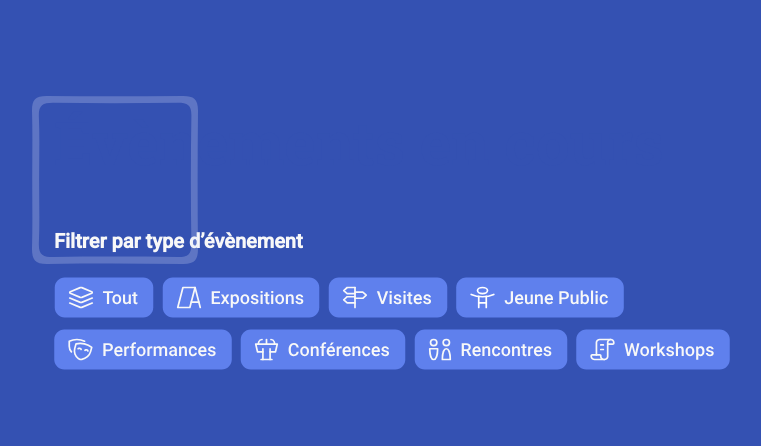
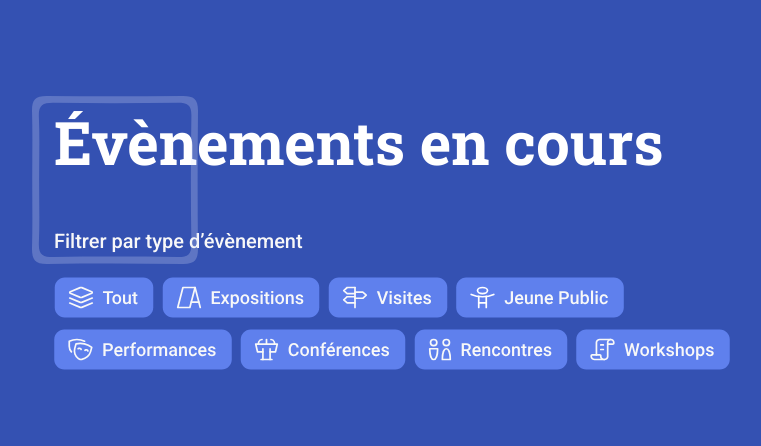
Before and after one commit to studio-beauvoir/jekyll-capc, a Jekyll site: the page built from home.html, in a window 1280 px wide and 1400 px high, scrolled down 1115 px. Shown: the part 149-595 px from the top of the window, without its empty margins (96-857 px from the left). Built offline with Jekyll 4.4.1, drawn with Linux system fonts in a browser that asks for light colours.

Commit message:
début de modification d'un composant

```diff
--- a/_includes/sections/en-cours.html
+++ b/_includes/sections/en-cours.html
@@ -1,4 +1,4 @@
-<section class="event_blue">
+<section id="en-cours" class="event_blue">
     <div class="event_blue_text">
         <section class="en_cours">
             <h2 class="en_cours_title">Évènements en cours</h2>
@@ -97,7 +97,7 @@
 
         <section class="carrousel">
             <div class="grid_maybe">
-                <div class="item item1">
+                <div class="item">
                     <div class="item_text">
                         <div class="mm_ligne">
                             <h5>Exposition</h5>
@@ -107,54 +107,44 @@
                         <p>Création de 4 espaces ouverts à tous</p>
                     </div>
                 </div>
-                <div class="item item2">
+                <div class="item">
                     <div class="item_text">
                         <div class="mm_ligne">
                             <h5>Exposition</h5>
-                            <p>04.11.2021→26.03.2022</p>
+                            <p>24.06.2021→02.01.2022</p>
                         </div>
-                        <h4>Le club du poisson-lune</h4>
-                        <p>Création de 4 espaces ouverts à tous</p>
+                        <h4>Absalon Absalon</h4>
+                        <p>Création reprent le travail interrompu de l'artiste Absalon</p>
                     </div>
-                </div>
-                <div class="item item3">
+                </div>git
+                <div class="item">
                     <div class="item_text">
                         <div class="mm_ligne">
                             <h5>Exposition</h5>
-                            <p>04.11.2021→26.03.2022</p>
+                            <p>10.02.2021→31.12.2021</p>
                         </div>
-                        <h4>Le club du poisson-lune</h4>
-                        <p>Création de 4 espaces ouverts à tous</p>
+                        <h4>Résidence d'artistes</h4>
+                        <p>Nouveau programme de résidence de plusieurs artistes via un programme varié</p>
                     </div>
                 </div>
-                <div class="item item4">
+                <div class="item">
                     <div class="item_text">
                         <div class="mm_ligne">
-                            <h5>Exposition</h5>
-                            <p>04.11.2021→26.03.2022</p>
+                            <h5>Visite</h5>
+                            <p>24.06.2021→02.01.2022</p>
                         </div>
-                        <h4>Le club du poisson-lune</h4>
-                        <p>Création de 4 espaces ouverts à tous</p>
+                        <h4>Espace de méditation</h4>
+                        <p>Invitation à l’introspection et au recentrement de chaque individu</p>
                     </div>
                 </div>
-                <div class="item item5">
+                <div class="item">
                     <div class="item_text">
                         <div class="mm_ligne">
-                            <h5>Exposition</h5>
-                            <p>04.11.2021→26.03.2022</p>
+                            <h5>Workshop</h5>
+                            <p>06.10.2021→15.12.2021</p>
                         </div>
-                        <h4>Le club du poisson-lune</h4>
-                        <p>Création de 4 espaces ouverts à tous</p>
-                    </div>
-                </div>
-                <div class="item item6">
-                    <div class="item_text">
-                        <div class="mm_ligne">
-                            <h5>Exposition</h5>
-                            <p>04.11.2021→26.03.2022</p>
-                        </div>
-                        <h4>Le club du poisson-lune</h4>
-                        <p>Création de 4 espaces ouverts à tous</p>
+                        <h4>Atelier à emporter</h4>
+                        <p>En echo à l’exposition Absolon, prêt de l’atelier “Cellula”, à réaliser chez soi.</p>
                     </div>
                 </div>
             </div>
--- a/_sass/sections/en-cours.scss
+++ b/_sass/sections/en-cours.scss
@@ -9,24 +9,26 @@
     color: var(--p1);
 }
 
+
+#en-cours {
 img {
     border-radius: 30px;
 }
 
 h1 {
-    font:var(--h1);
+    font: var(--h1);
 }
 
 h2 {
-    font:var(--h2);
+    font: var(--h2);
 }
 
 h3 {
-    font:var(--h3);
+    font: var(--h3);
 }
 
 h4 {
-    font:var(--h4);
+    font: var(--h4);
 }
 
 h5 {
@@ -34,7 +36,8 @@
 }
 
 p {
-    font:var(--p);
+    font: var(--p);
+    color: white;
 }
 
 /*________section TITRE_________*/
@@ -165,6 +168,7 @@
 
 .en_cours_title {
     padding-bottom: 3rem;
+    color: white;
 }
 
 /*____________FILTERS____________*/
@@ -230,8 +234,8 @@
     background-color: rgba(0, 0, 0, 0.5);
 }
 
-.item:after {
-    position: absolute;
+.item::after {
+    // position: absolute;
     content: " ";
     width: 100%;
     height: 100%;
@@ -256,27 +260,28 @@
 
 .item_text {
     display: flex;
-    flex-direction: column;
-    /* justify-content: space-around; */
+    // flex-direction: column;
+    justify-content: space-around;
     opacity: 0;
     transition: 200ms linear;
-    /* border: 5px red solid; */
+    border: 5px red solid;
     position: absolute;
-    top:5%;
-    height:280px;
+    // top:5%;
+    height:fit-content;
+    margin: 1rem;
+    flex-wrap: wrap;
 }
 
 .item_text h4{
     color:var(--s3);
-    margin:3% 0 8% 0 ;
+    // margin:3% 0 8% 0 ;
     width: 50%;
 }
 
 .mm_ligne {
     display: flex;
-    flex-direction: row;
-    justify-content: space-between;
-    margin: 10% 0 5% 0;
+    // justify-content: space-around;
+    margin: 1.5rem 0;
 }
 
 .item:hover .item_text {
@@ -308,3 +313,4 @@
     background:var(--b1);
     height: 20rem;
 }
+}
--- a/_sass/sections/hero.scss
+++ b/_sass/sections/hero.scss
@@ -220,15 +220,15 @@
 }
 
 .item::before {
-    opacity: 0;
-    position: absolute;
-    content: " ";
-    width: 100%;
-    height: 100%;
-    background-size:cover;
-    transition: 200ms linear;
-    z-index:0;
-    background-color: rgba(0, 0, 0, 0.5);
+    // opacity: 0;
+    // position: absolute;
+    // content: " ";
+    // width: 100%;
+    // height: 100%;
+    // background-size:cover;
+    // transition: 200ms linear;
+    // z-index:0;
+    // background-color: rgba(0, 0, 0, 0.5);
 }
 
 .item:after {
@@ -265,6 +265,7 @@
     position: absolute;
     top:5%;
     height:280px;
+    // max-width: 338px;
 }
 
 .item_text h4{
```
Also changed, not shown: assets/img/absalon_absalon.jpg (added), assets/img/club-poisson-lune.png (added), assets/img/espace_meditation.jpg (added), assets/img/louise_siffert.jpg (added), assets/img/mwendwa.jpg (added), assets/img/residence_artistes.jpg (added), 1 other file.
